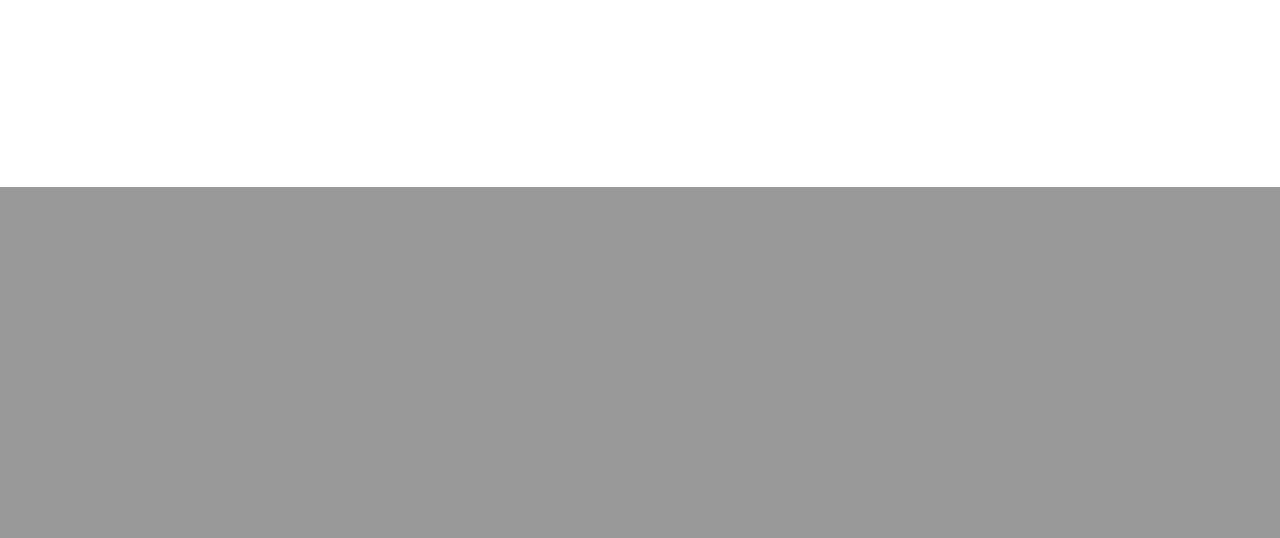
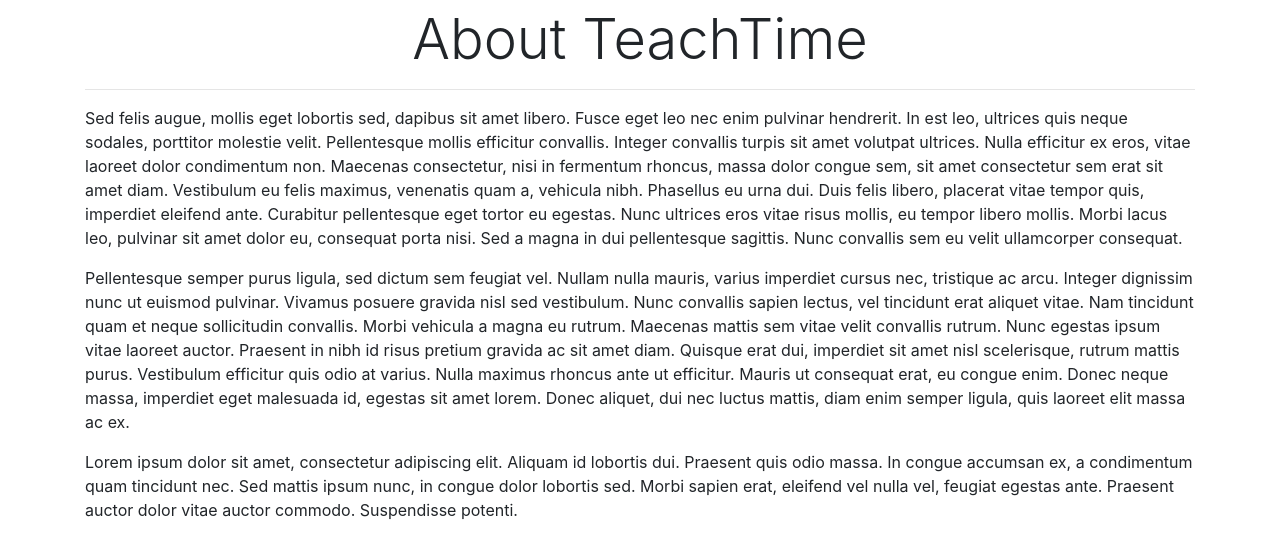
Before and after one commit to LinkyLuke/teachtime, a Flask app: page /about in a window 1280 px wide. Shown: the part 613-1151 px from the top of the page. Before the commit the page ends 800 px from the top, so only its background shows below. Run offline with Flask 2, Linux system fonts and the light colour scheme; some libraries are stand-ins or nearby versions.

Commit message:
Add dummy text and styling

```diff
--- a/teachtime/templates/about.html
+++ b/teachtime/templates/about.html
@@ -26,5 +26,26 @@
 		</div>
 	</div>
 </div>
+<h1 class="display-4 text-center my-2">About TeachTime</h1>
+<hr>
+<p>
+	Sed felis augue, mollis eget lobortis sed, dapibus sit amet libero. Fusce eget leo nec enim pulvinar hendrerit. In est leo, ultrices quis neque sodales, porttitor molestie velit.
+	Pellentesque mollis efficitur convallis. Integer convallis turpis sit amet volutpat ultrices. Nulla efficitur ex eros, vitae laoreet dolor condimentum non.
+	Maecenas consectetur, nisi in fermentum rhoncus, massa dolor congue sem, sit amet consectetur sem erat sit amet diam. Vestibulum eu felis maximus, venenatis quam a, vehicula nibh.
+	Phasellus eu urna dui. Duis felis libero, placerat vitae tempor quis, imperdiet eleifend ante. Curabitur pellentesque eget tortor eu egestas.
+	Nunc ultrices eros vitae risus mollis, eu tempor libero mollis. Morbi lacus leo, pulvinar sit amet dolor eu, consequat porta nisi.
+	Sed a magna in dui pellentesque sagittis. Nunc convallis sem eu velit ullamcorper consequat.
+</p>
+<p>
+	Pellentesque semper purus ligula, sed dictum sem feugiat vel. Nullam nulla mauris, varius imperdiet cursus nec, tristique ac arcu. Integer dignissim nunc ut euismod pulvinar.
+	Vivamus posuere gravida nisl sed vestibulum. Nunc convallis sapien lectus, vel tincidunt erat aliquet vitae. Nam tincidunt quam et neque sollicitudin convallis.
+	Morbi vehicula a magna eu rutrum. Maecenas mattis sem vitae velit convallis rutrum. Nunc egestas ipsum vitae laoreet auctor. Praesent in nibh id risus pretium gravida ac sit amet diam.
+	Quisque erat dui, imperdiet sit amet nisl scelerisque, rutrum mattis purus. Vestibulum efficitur quis odio at varius. Nulla maximus rhoncus ante ut efficitur. Mauris ut consequat erat, eu congue enim.
+	Donec neque massa, imperdiet eget malesuada id, egestas sit amet lorem. Donec aliquet, dui nec luctus mattis, diam enim semper ligula, quis laoreet elit massa ac ex.
+</p>
+<p>
+	Lorem ipsum dolor sit amet, consectetur adipiscing elit. Aliquam id lobortis dui. Praesent quis odio massa. In congue accumsan ex, a condimentum quam tincidunt nec.
+	Sed mattis ipsum nunc, in congue dolor lobortis sed. Morbi sapien erat, eleifend vel nulla vel, feugiat egestas ante. Praesent auctor dolor vitae auctor commodo. Suspendisse potenti.
+</p>
 
 {% endblock content %}
```
